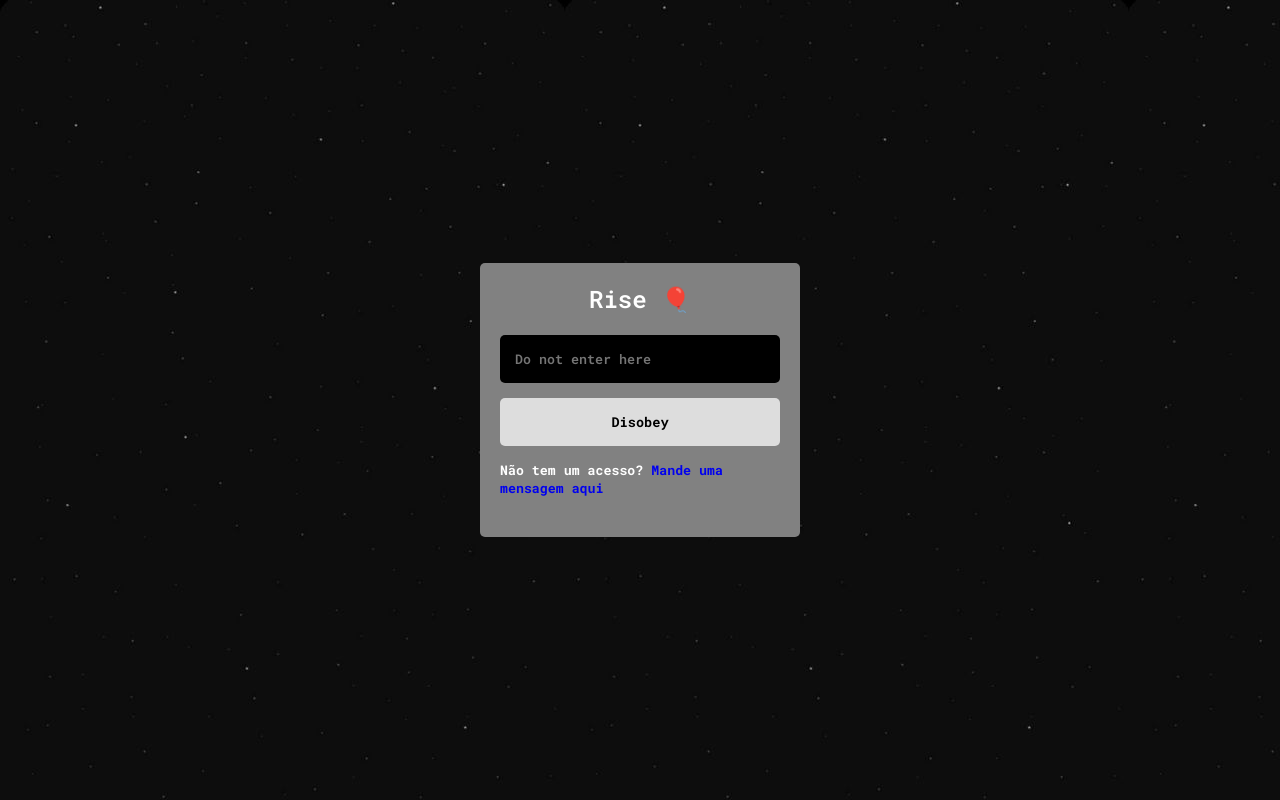
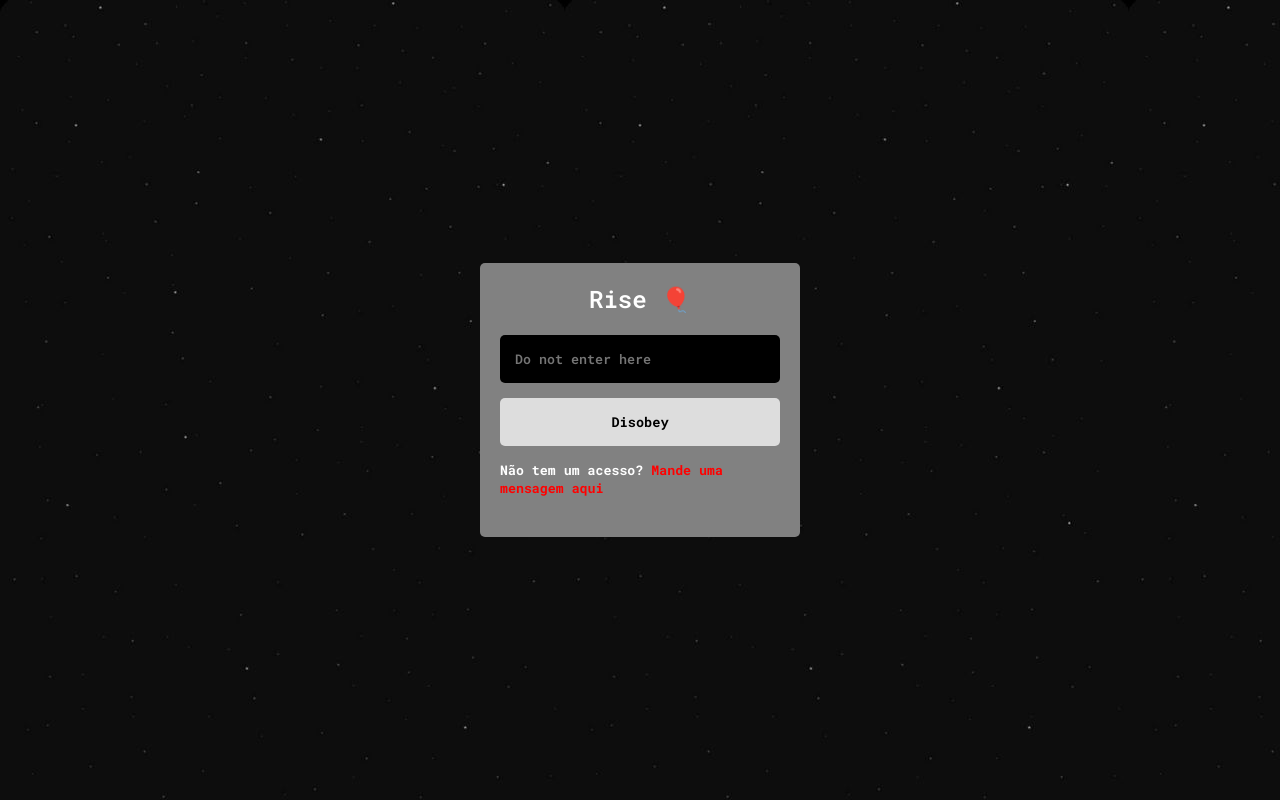
Before and after one commit to liviajaymason/chat, a plain HTML site: page front-end/index.html in a window 1280 px wide. Drawn offline with nearby package versions, Linux system fonts and the light colour scheme.

Commit message:
Update style.css

```diff
--- a/front-end/css/style.css
+++ b/front-end/css/style.css
@@ -173,6 +173,6 @@ body {
 }
 
 .login__form h5 a {
-    color: rede;
+    color: red;
     text-decoration: none;
 }
```
